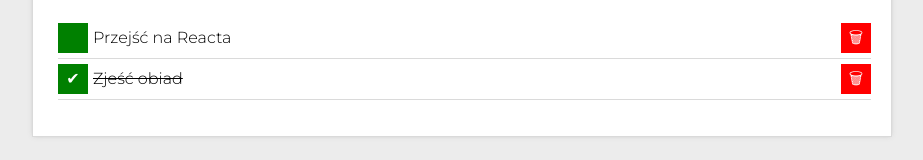
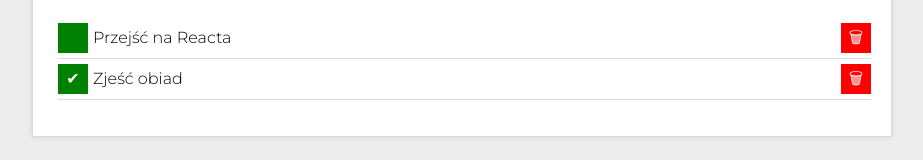
Before and after one commit to BasiaMroczek/toDoListReact, a React (Create React App) app: page / in a window 1280 px wide. Shown: the part 343-503 px from the top of the page, without its empty margins (178-1101 px from the left). Built offline with nearby package versions, Linux system fonts and the light colour scheme; a web font is replaced by a local one.

Commit message:
remove task interaction

```diff
--- a/src/App.js
+++ b/src/App.js
@@ -6,16 +6,19 @@ import Section from './Section';
 import Header from "./Header";
 import Container from "./Container";
 
-const tasks = [
-  { id: 1, content: "Przejść na Reacta", done: false },
-  { id: 2, content: "Zjeść obiad", done: true },
-];
-
 function App() {
   const [hideDone, setHideDone] = useState(false);
+  const [tasks, setTasks] = useState([
+    { id: 1, content: "Przejść na Reacta", done: false },
+    { id: 2, content: "Zjeść obiad", done: true },
+  ]);
 
   const toggleHideDone = () => {
     setHideDone(hideDone => !hideDone);
+  };
+
+  const removeTask = (id) => {
+    setTasks(tasks => tasks.filter(task => task.id !== id));
   };
 
   return (
@@ -30,7 +33,7 @@ function App() {
       <Section
         title="Lista zadań"
         body={
-          <Tasks tasks={tasks} hideDone={hideDone} />
+          <Tasks tasks={tasks} hideDone={hideDone} removeTask={removeTask} />
         }
         extraHeaderContent={
           <Buttons
--- a/src/Tasks/index.js
+++ b/src/Tasks/index.js
@@ -1,23 +1,29 @@
 import React from "react";
 import "./style.css";
 
-const Tasks = ({ tasks, hideDone }) => (
+const Tasks = ({ tasks, hideDone, removeTask }) => (
     <ul className="tasks">
         {tasks.map(task => (
             <li
+                key={task.id}
                 className={`tasks__item${task.done && hideDone
                     ? " tasks__item--hidden"
                     : ""}`
                 }
             >
-                <button className="task__button task__button--done">
+                <button className="tasks__button tasks__button--toggleDone">
                     {task.done ? "✔" : ""}
                 </button>
-                <span
-                    className={`"list__item ${task.done ? "list__item--done" : ""}`}>
+                <span className={
+                    `tasks__content${task.done ? " tasks__content--done" : ""}`
+                }>
                     {task.content}
                 </span>
-                <button className="task__button task__button--remove">🗑</button>
+                <button className="tasks__button tasks__button--remove"
+                onClick={() => removeTask(task.id)}
+                >
+                    🗑
+                </button>
             </li>
         ))}
     </ul>
--- a/src/Tasks/style.css
+++ b/src/Tasks/style.css
@@ -14,7 +14,7 @@ li {
     border-bottom: 1px solid #dadada;
 }
 
-.task__button {
+.tasks__button {
     color: #ffffff;
     width: 30px;
     height: 30px;
@@ -22,19 +22,19 @@ li {
     cursor: pointer;
 }
 
-.task__button--done {
+.tasks__button--toggleDone {
     background-color: #008000;
 }
 
-.task__button--done:hover {
+.tasks__button--toggleDone:hover {
     background-color: #009400;
 }
 
-.task__button--remove {
+.tasks__button--remove {
     background-color: #ff0000;
 }
 
-.task__button--remove:hover {
+.tasks__button--remove:hover {
     background-color: #e00000;
 }
 
```
